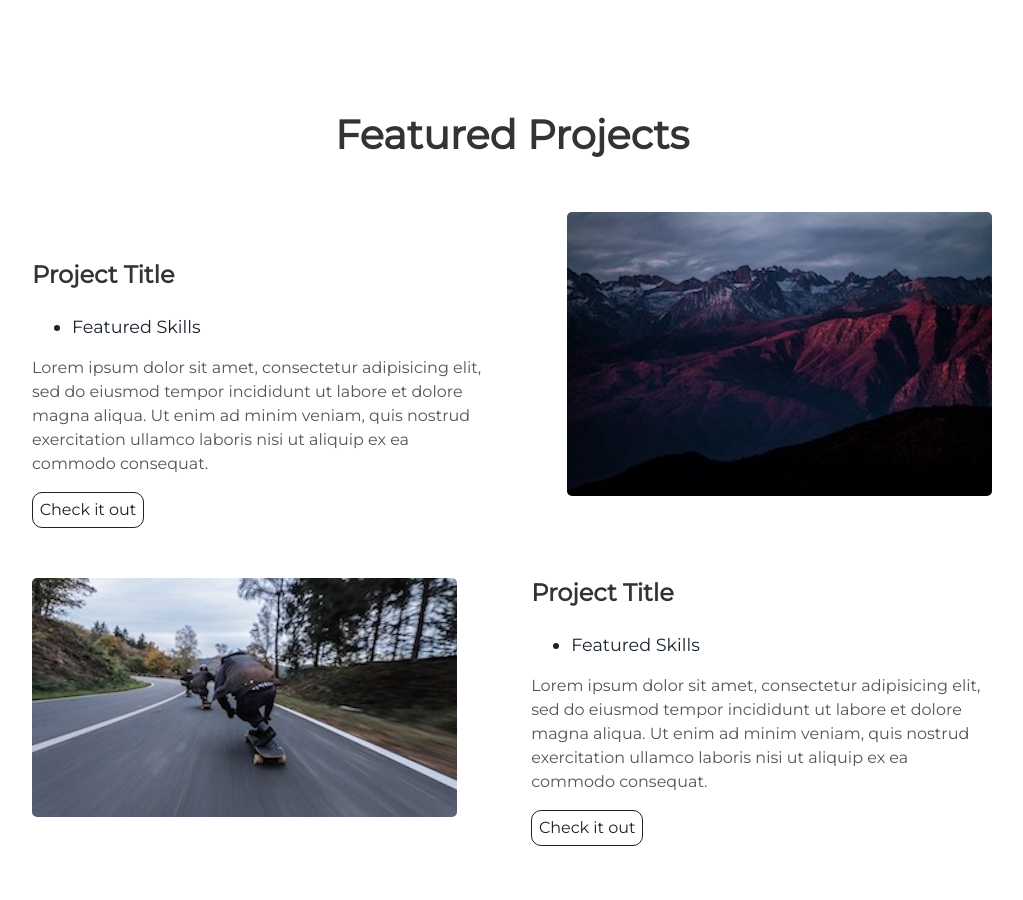
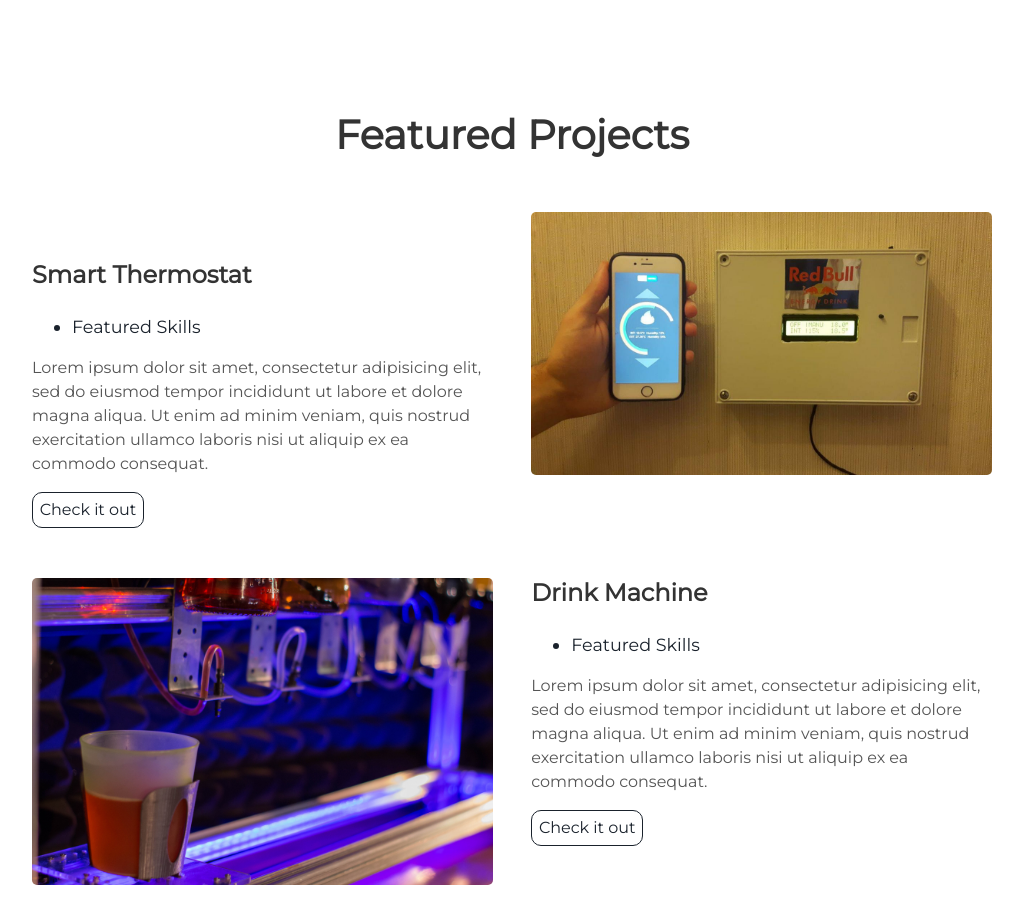
Before and after one commit to ClarkStoro/clarkstoro.github.io, a Jekyll site: the page built from index.html, in a window 1280 px wide and 900 px high, scrolled down 1511 px. Shown: the whole window, without its empty margins (128-1151 px from the left). Built offline with Jekyll 4.4.1, drawn with Linux system fonts in a browser that asks for light colours.

Commit message:
Update projects.html

```diff
--- a/_includes/projects.html
+++ b/_includes/projects.html
@@ -3,27 +3,27 @@
 </div>
 <div class="user-projects">
   <div class="images-right">
-    <img alt="mountains" src="{{ "/assets/img/mountains.jpg" | prepend: site.baseurl }}" />
+    <img alt="mountains" src="{{ "/assets/img/SmartThermostat.jpg" | prepend: site.baseurl }}" />
   </div>
   <div class="contents">
-    <h3> Project Title </h3>
+    <h3> Smart Thermostat </h3>
     <ul>
       <li> Featured Skills</li>
     </ul>
     <p>Lorem ipsum dolor sit amet, consectetur adipisicing elit, sed do eiusmod tempor incididunt ut labore et dolore magna aliqua. Ut enim ad minim veniam, quis nostrud exercitation ullamco laboris nisi ut aliquip ex ea commodo consequat.</p>
-    <a class="project-link" href="#">Check it out</a>
+    <a class="project-link" href="https://github.com/ClarkStoro/Smart-Thermostat">Check it out</a>
   </div>
 </div>
 <div class="user-projects">
   <div class="images-left">
-    <img alt="mountains" src="{{ "/assets/img/skate.jpg" | prepend: site.baseurl }}" />
+    <img alt="mountains" src="{{ "/assets/img/DrinkMachine.jpg" | prepend: site.baseurl }}" />
   </div>
   <div class="contents-right">
-    <h3> Project Title </h3>
+    <h3> Drink Machine </h3>
     <ul>
       <li> Featured Skills</li>
     </ul>
     <p>Lorem ipsum dolor sit amet, consectetur adipisicing elit, sed do eiusmod tempor incididunt ut labore et dolore magna aliqua. Ut enim ad minim veniam, quis nostrud exercitation ullamco laboris nisi ut aliquip ex ea commodo consequat.</p>
-    <a class="project-link" href="#">Check it out</a>
+    <a class="project-link" href="http://drinkmachine.altervista.org">Check it out</a>
   </div>
 </div>
```
